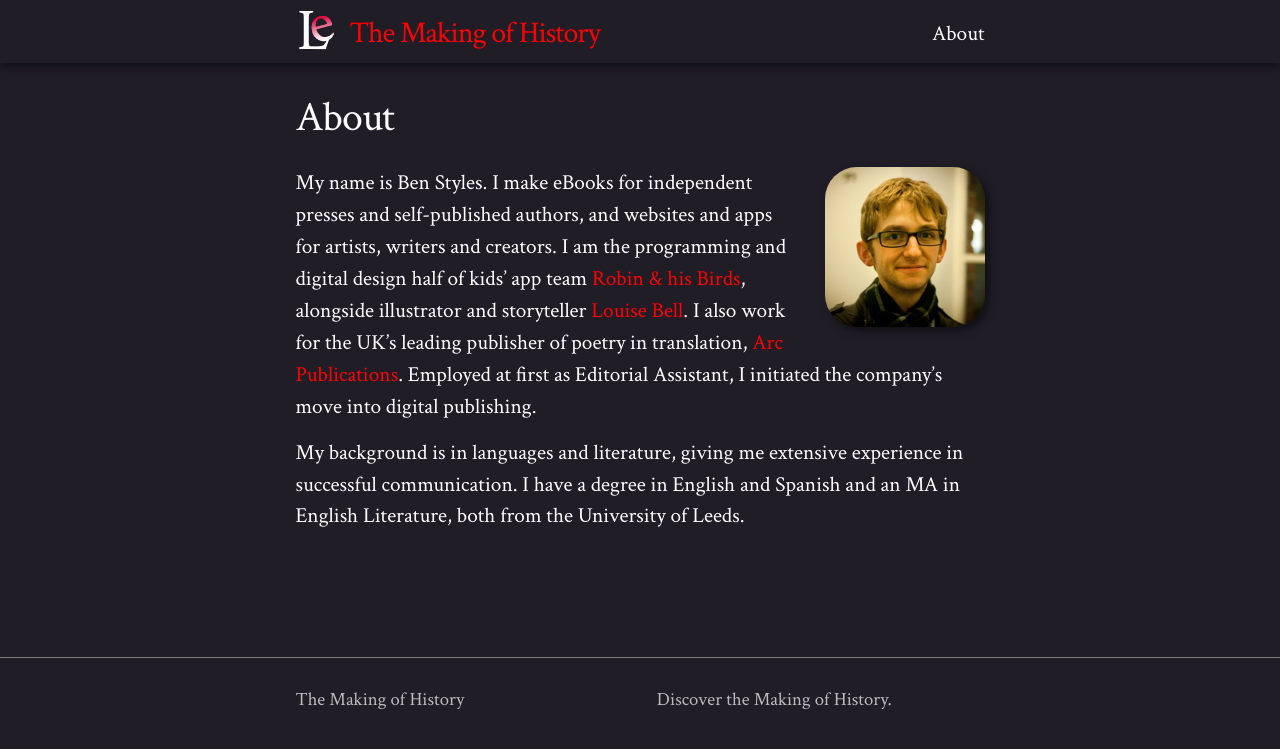
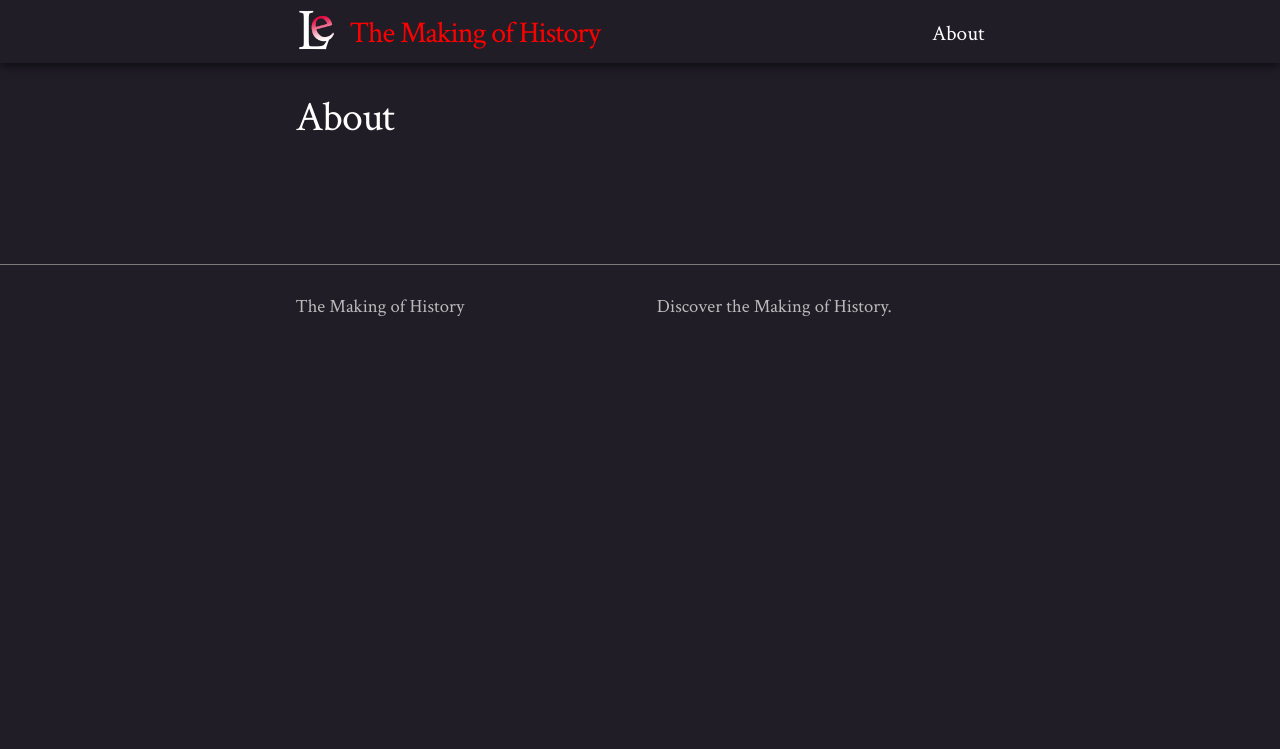
Before and after one commit to benadamstyles/making-of-history, a Jekyll site: the page built from about.md, in a window 1280 px wide. Shown: the top 749 px of the page. Built offline with Jekyll 4.4.1, drawn with Linux system fonts in a browser that asks for light colours; nearby versions of some CDN libraries.

Commit message:
Cleared about page

```diff
--- a/about.md
+++ b/about.md
@@ -4,7 +4,3 @@ title: About
 permalink: /about/
 weight: 3
 ---
-
-![Ben Styles](/images/mugshot.jpg){: .mugshot}My name is Ben Styles. I make eBooks for independent presses and self-published authors, and websites and apps for artists, writers and creators. I am the programming and digital design half of kids&rsquo; app team [Robin &amp; his Birds](http://robinandhisbirds.com/), alongside illustrator and storyteller [Louise Bell](http://louisebell-artworks.tumblr.com/). I also work for the UK's leading publisher of poetry in translation, [Arc Publications](http://arcpublications.co.uk/). Employed at first as Editorial Assistant, I initiated the company's move into digital publishing.
-
-My background is in languages and literature, giving me extensive experience in successful communication. I have a degree in English and Spanish and an MA in English Literature, both from the University of Leeds.
```
